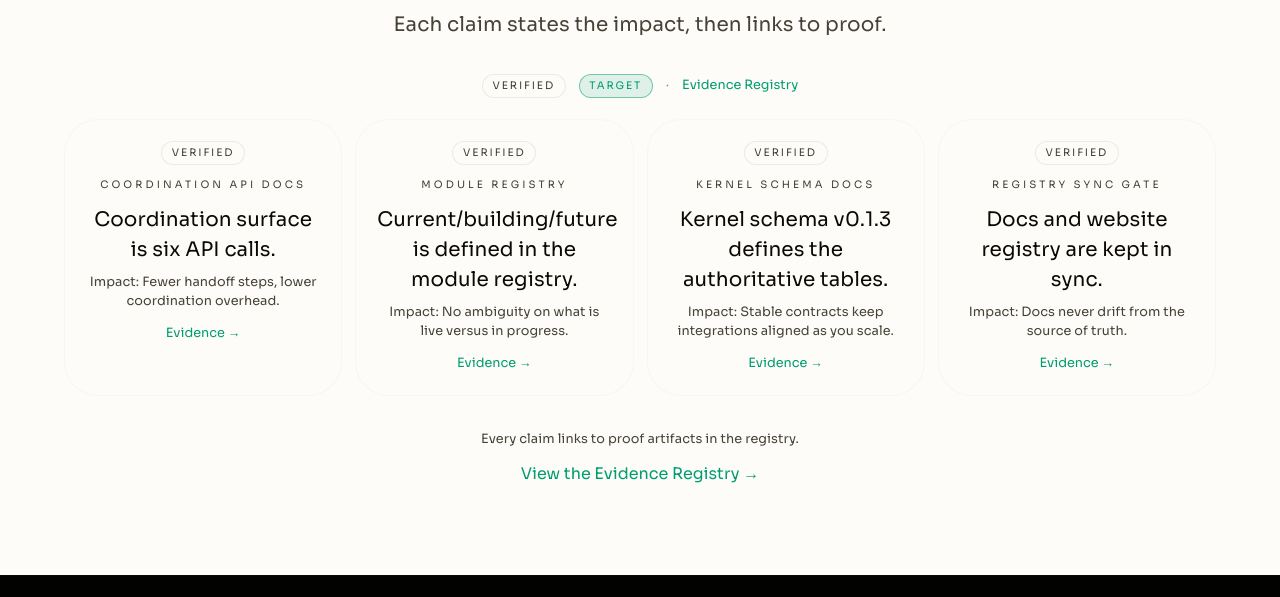
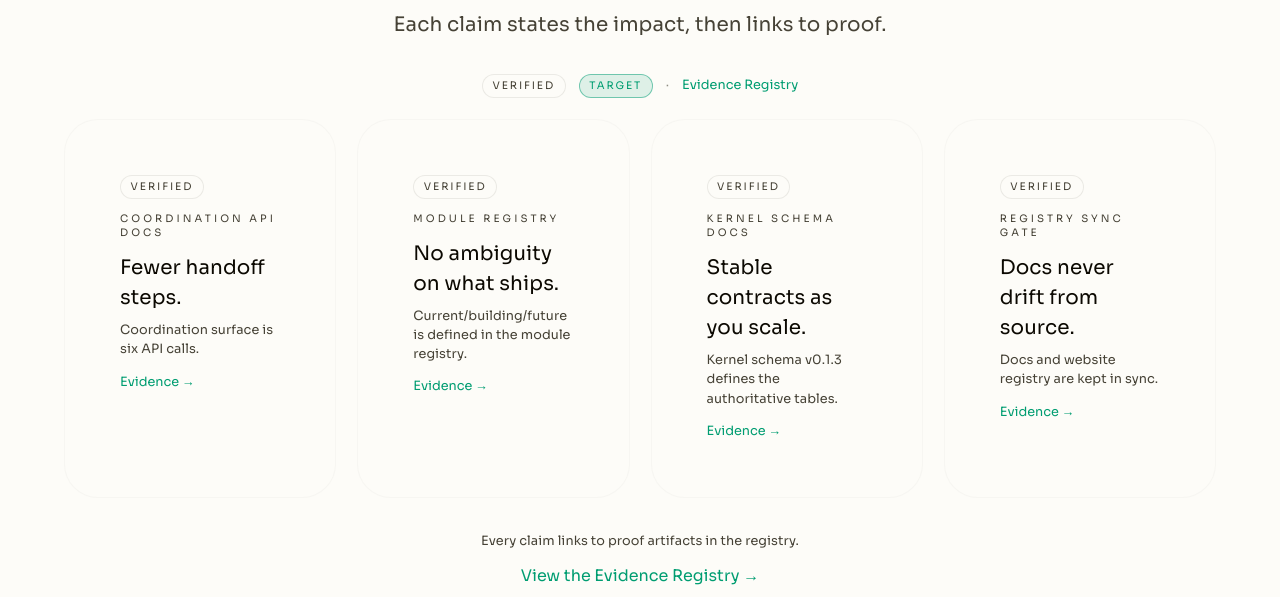
Before and after one commit to motus-os/motus, an Astro site in the folder packages/website/: page / in a window 1280 px wide. Shown: the part 1337-1934 px from the top of the page. Built offline with nearby package versions, Linux system fonts and the light colour scheme; Astro itself is replaced by a stand-in of ours.

Commit message:
feat(website): sharpen momentum cards

```diff
--- a/packages/website/src/data/proof-ledger.json
+++ b/packages/website/src/data/proof-ledger.json
@@ -7,7 +7,7 @@
       "verified_on": "2026-01-02",
       "method": "Docs-backed: coordination API reference",
       "claim": "Coordination surface is six API calls.",
-      "momentum": "Fewer handoff steps, lower coordination overhead.",
+      "momentum": "Fewer handoff steps.",
       "evidence": [
         {
           "label": "Coordination API docs",
@@ -22,7 +22,7 @@
       "verified_on": "2026-01-02",
       "method": "Docs-backed: module registry definitions",
       "claim": "Current/building/future is defined in the module registry.",
-      "momentum": "No ambiguity on what is live versus in progress.",
+      "momentum": "No ambiguity on what ships.",
       "evidence": [
         {
           "label": "Module registry",
@@ -37,7 +37,7 @@
       "verified_on": "2026-01-02",
       "method": "Docs-backed: kernel schema definition",
       "claim": "Kernel schema v0.1.3 defines the authoritative tables.",
-      "momentum": "Stable contracts keep integrations aligned as you scale.",
+      "momentum": "Stable contracts as you scale.",
       "evidence": [
         {
           "label": "Kernel schema docs",
@@ -52,7 +52,7 @@
       "verified_on": "2026-01-02",
       "method": "CI-backed: registry sync gate",
       "claim": "Docs and website registry are kept in sync.",
-      "momentum": "Docs never drift from the source of truth.",
+      "momentum": "Docs never drift from source.",
       "evidence": [
         {
           "label": "Registry sync gate",
@@ -67,7 +67,7 @@
       "verified_on": "2026-01-03",
       "method": "Docs-backed: architecture principle",
       "claim": "No cloud dependency; data stays local by default.",
-      "momentum": "Local-first setup keeps teams moving fast.",
+      "momentum": "Local-first setup keeps teams moving.",
       "evidence": [
         {
           "label": "Architecture doc",
@@ -82,7 +82,7 @@
       "verified_on": "2026-01-03",
       "method": "Docs-backed: kernel invariants",
       "claim": "coordination.db is the single source of truth for work state.",
-      "momentum": "Deterministic state makes progress reviewable.",
+      "momentum": "Deterministic state stays reviewable.",
       "evidence": [
         {
           "label": "Kernel guide",
--- a/packages/website/src/pages/index.astro
+++ b/packages/website/src/pages/index.astro
@@ -163,21 +163,21 @@ const moduleHighlights = [
         Evidence Registry
       </a>
     </div>
-    <div class="grid md:grid-cols-2 lg:grid-cols-4 gap-phi-2">
+    <div class="grid md:grid-cols-2 lg:grid-cols-4 gap-phi-3">
       {featuredClaims.map((claim) => {
         const statusClass = claim.status === 'verified' ? 'status-current' : 'status-building';
         const statusLabel = claim.status === 'verified' ? 'Verified' : 'Target';
         return (
-          <Panel size="sm" class="text-center">
-            <div class="flex justify-center mb-phi-2">
+          <Panel size="md" class="text-left">
+            <div class="flex justify-start mb-phi-2">
               <span class={`status-badge ${statusClass}`}>{statusLabel}</span>
             </div>
             <p class="text-xs uppercase tracking-[0.3em] text-text-secondary">{claim.evidence[0].label}</p>
-            <p class="text-text-primary mt-phi-2 text-base md:text-lg leading-relaxed">
-              {claim.claim}
+            <p class="text-lg font-display text-text-primary mt-phi-2">
+              {claim.momentum}
             </p>
             <p class="text-sm text-text-secondary mt-phi-1">
-              Impact: {claim.momentum}
+              {claim.claim}
             </p>
             <a class="text-sm text-mint hover:text-text-primary transition-colors mt-phi-2 inline-flex" href={evidenceAnchor(claim)}>
               Evidence &#8594;
```
